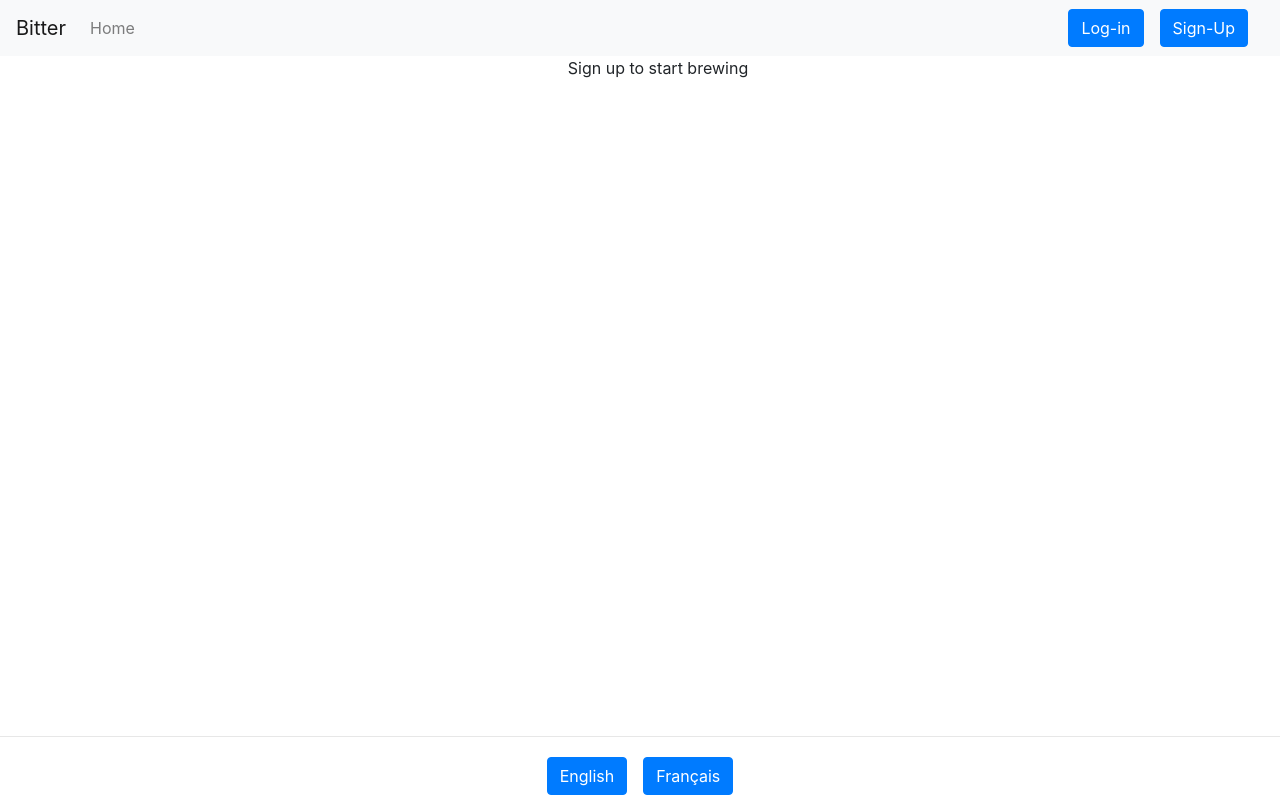
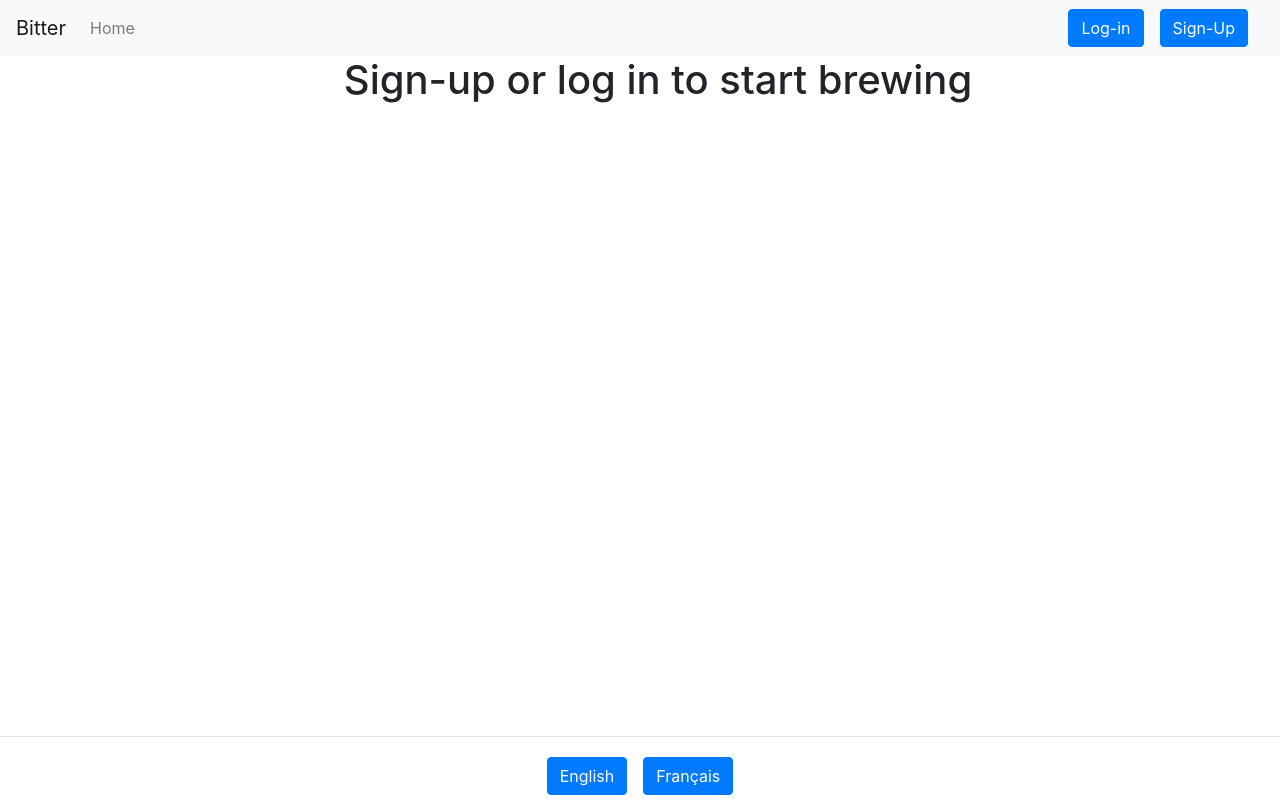
Before and after one commit to thibaudszy/brewing-app-frontend, a React (Create React App) app: page / in a window 1280 px wide. Built offline with nearby package versions, Linux system fonts and the light colour scheme; no server answers.

Commit message:
Changes messages on the homepage

```diff
--- a/src/pages/HomePage/HomePage.tsx
+++ b/src/pages/HomePage/HomePage.tsx
@@ -1,5 +1,19 @@
 import React from "react";
+import { selectToken, selectUserLanguage } from "../../store/user/selectors";
+import { useSelector } from "react-redux";
+import { Button } from "react-bootstrap";
+import translation from "./translation";
 
 export default function HomePage() {
-  return <div>Sign up to start brewing</div>;
+  const userLanguage: Language = useSelector(selectUserLanguage);
+  const { t_not_logged_in_message } = translation[userLanguage];
+  const token = useSelector(selectToken);
+  if (!token) {
+    return (
+      <div>
+        <h1> {t_not_logged_in_message}</h1>
+      </div>
+    );
+  }
+  return <h1> Let's get brewing </h1>;
 }
--- /dev/null
+++ b/src/pages/HomePage/translation.ts
@@ -0,0 +1,11 @@
+const translation: TranslationObject = {
+  "En-GB": {
+    t_not_logged_in_message: "Sign-up or log in to start brewing",
+  },
+  "Fr-FR": {
+    t_not_logged_in_message:
+      "Creez un compte ou connectez-vous pour commencer a brasser",
+  },
+};
+
+export default translation;
--- a/src/pages/Login/translation.ts
+++ b/src/pages/Login/translation.ts
@@ -1,5 +1,3 @@
-import Login from "./Login";
-
 const translation: TranslationObject = {
   "En-GB": {
     LogInPageTitle: "Login",
```
Also changed, not shown: 1 other file (tests, documents, lock files or other folders).
